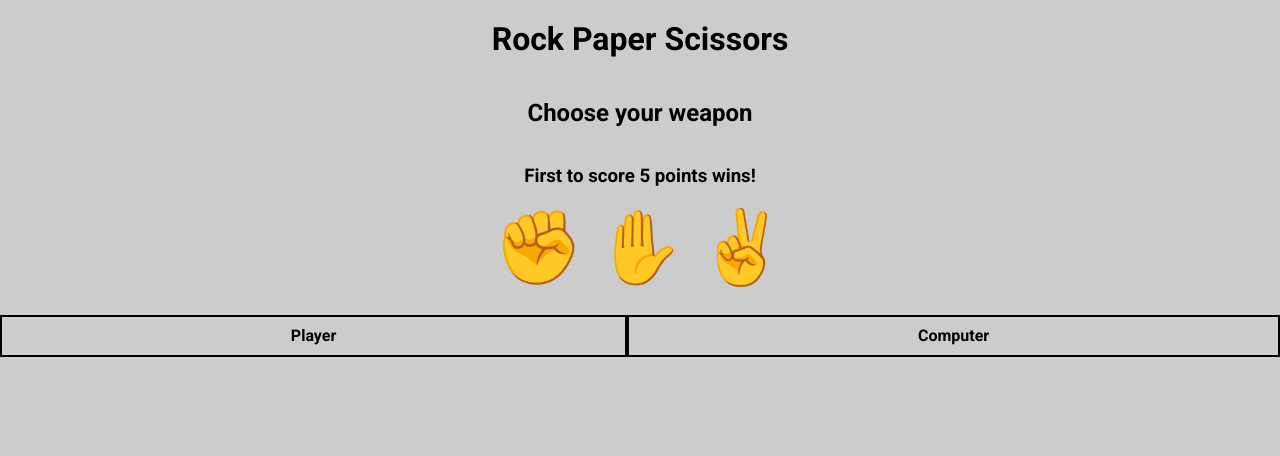
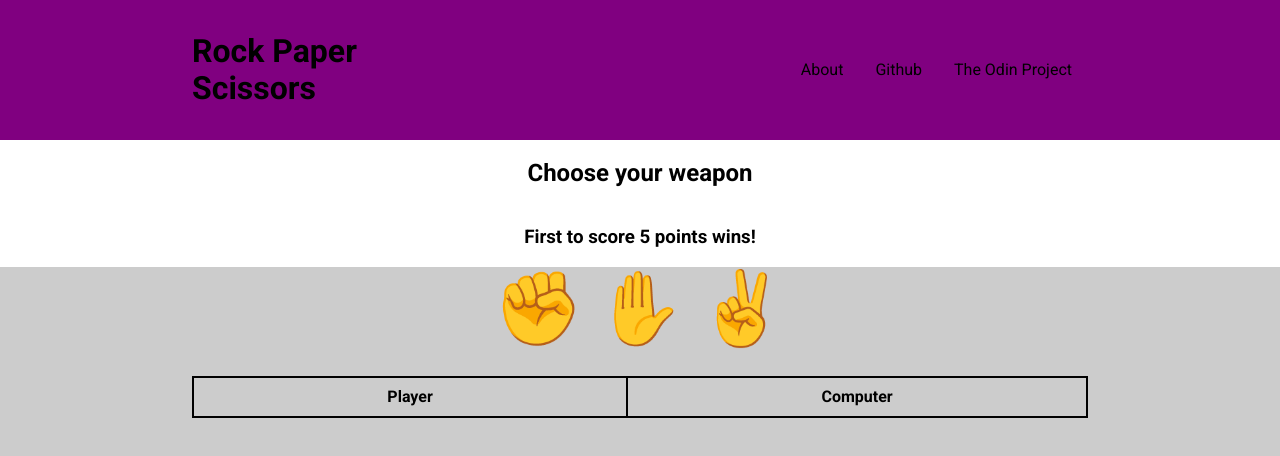
Before and after one commit to ljrobison/odin-rps, a plain HTML site: page index.html in a window 1280 px wide. Drawn offline with nearby package versions, Linux system fonts and the light colour scheme.

Commit message:
Added a header with navbar.

```diff
--- a/index.html
+++ b/index.html
@@ -20,13 +20,22 @@
   <body>
     <div class="flex-container">
       <header>
+        <nav class="nav-container">
+          <h1>Rock Paper Scissors</h1>
+          <ul>
+            <li>About</li>
+            <li>Github</li>
+            <li>The Odin Project</li>
+          </ul>
+        </nav>
+      </header>
+      <header>
         <div class="header-container">
-          <h1>Rock Paper Scissors</h1>
           <h2>Choose your weapon</h2>
           <h3>First to score 5 points wins!</h3>
         </div>
       </header>
-      <main>
+      <main class="margin">
         <div class="selection-container">
           <button type="button" class="selection-button">✊</button>
           <button type="button" class="selection-button">✋</button>
--- a/styles.css
+++ b/styles.css
@@ -7,18 +7,21 @@
 body {
     font-family: 'Roboto';
     background-color: #ccc;
+    margin: 0;
 }
 
 .flex-container {
     display: flex;
     justify-content: center;
     flex-direction: column;
+    margin: 0;
 }
 
 .header-container {
     display: flex;
     flex-direction: column;
-    align-items: center
+    align-items: center;
+    background-color: #fff;
 }
 
 
@@ -69,6 +72,7 @@ body {
     font-weight:700;
     text-align: center;
     border: 2px solid black;
+    border-right: 1px solid black;
 }
 
 #computerIdentifier {
@@ -77,6 +81,7 @@ body {
     font-weight: 700;
     text-align: center;
     border:2px solid black;
+    border-left: 1px solid black;
     padding: 10px;
 }
 
@@ -88,3 +93,35 @@ body {
 #column2 {
 
 }
+
+.nav-container {
+    display: flex;
+    flex-direction: row;
+    background-color: purple;
+    padding-top: 12px;
+    padding-bottom: 12px;
+}
+
+.nav-container h1 {
+    margin-left: 15%;
+}
+
+.nav-container  ul{
+    display: flex;
+    flex: 50%;
+    flex-direction: row;
+    justify-content: flex-end;
+    align-items: center;
+    margin-right: 15%;
+}
+
+.nav-container li {
+    list-style: none;
+    margin-left: 1rem;
+    margin-right: 1rem;
+}
+
+.margin {
+    margin-left: 15%;
+    margin-right: 15%;
+}
```
